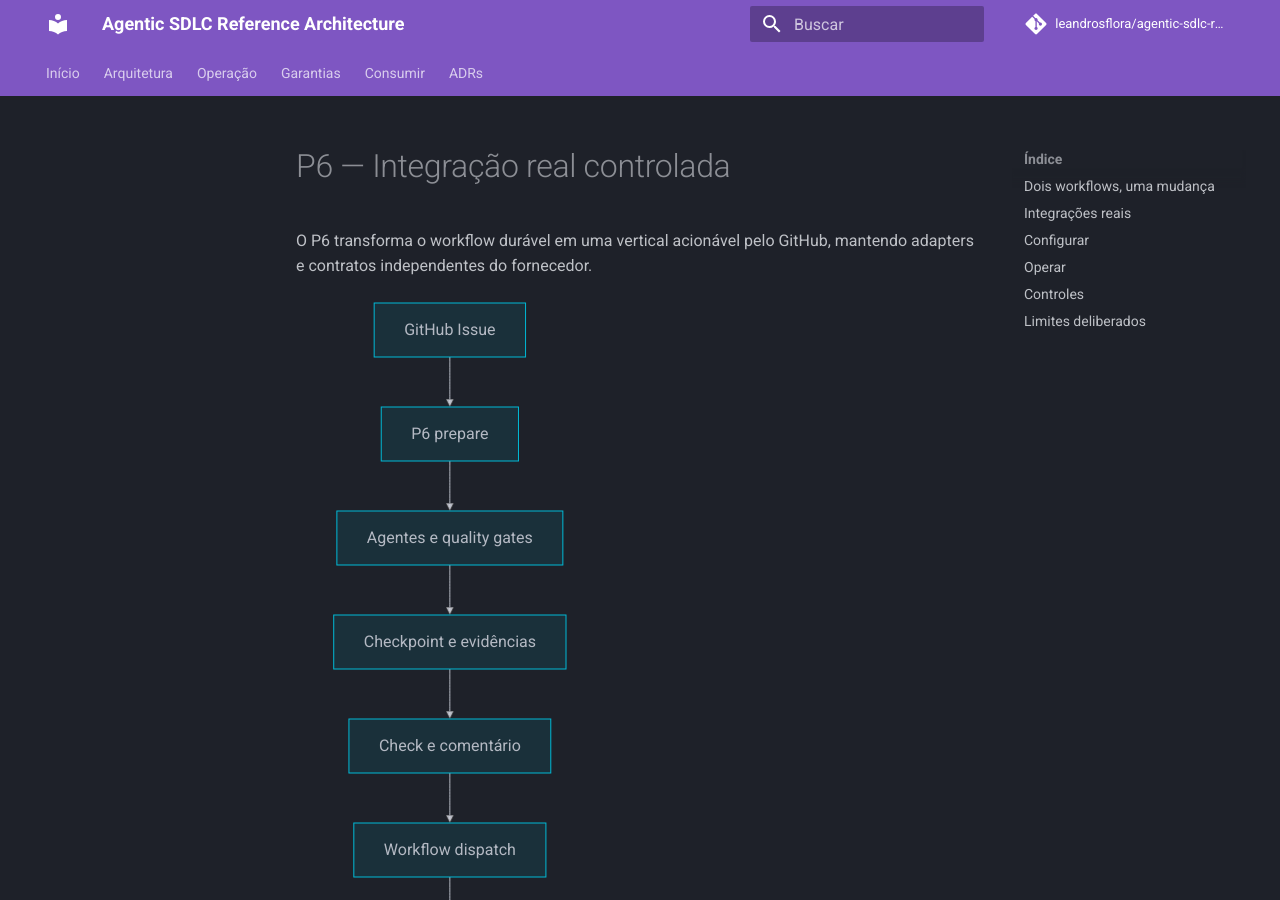
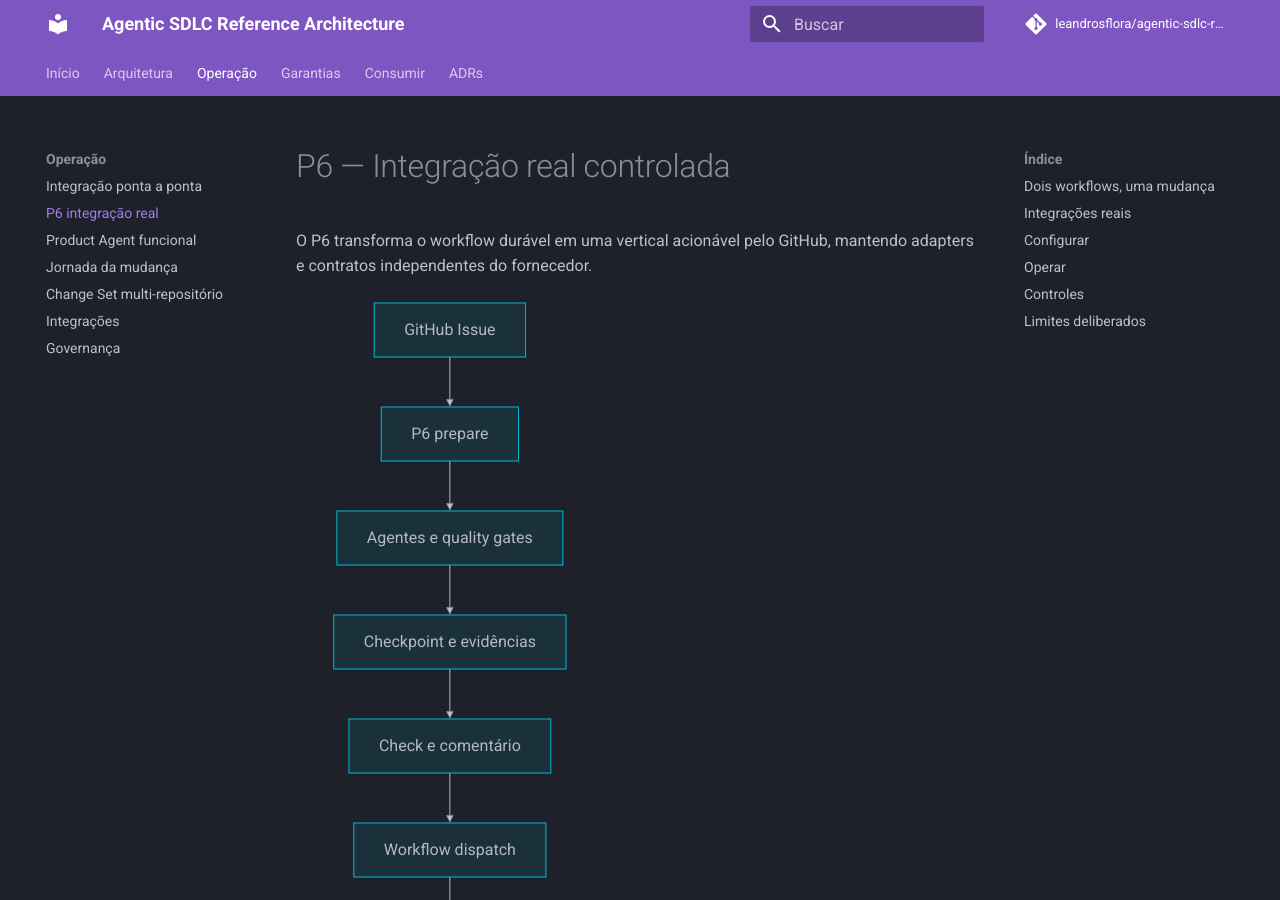
Before and after one commit to leandrosflora/agentic-sdlc-reference-architecture, an MkDocs documentation site: the page built from docs/p6-real-integration.md, in a window 1280 px wide and 900 px high. Built offline with MkDocs 1.6.1 and Material for MkDocs 9.7.7, drawn with Linux system fonts in a browser that asks for light colours; comment, search, counter and statistics services are not loaded.

Commit message:
docs: add P6 to MkDocs navigation

```diff
--- a/mkdocs.yml
+++ b/mkdocs.yml
@@ -35,6 +35,7 @@ nav:
       - Modelo de contexto: context-model.md
   - Operação:
       - Integração ponta a ponta: end-to-end-workflow.md
+      - P6 integração real: p6-real-integration.md
       - Product Agent funcional: product-agent.md
       - Jornada da mudança: change-journey.md
       - Change Set multi-repositório: multi-repository-change-set.md
```
